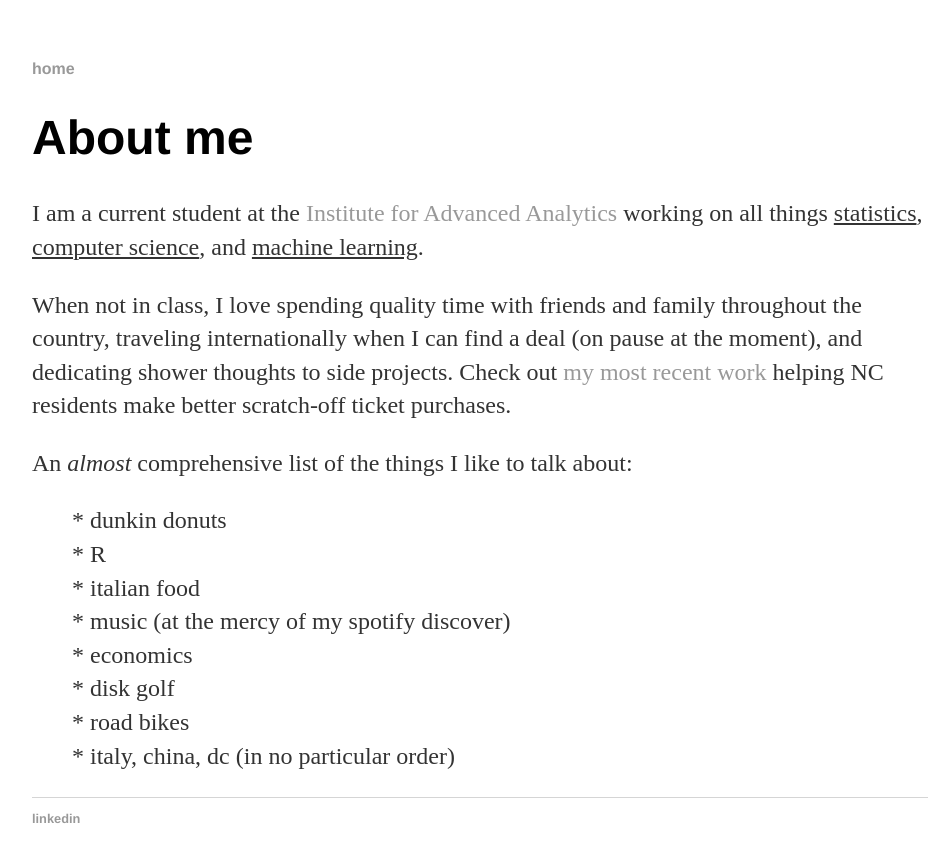
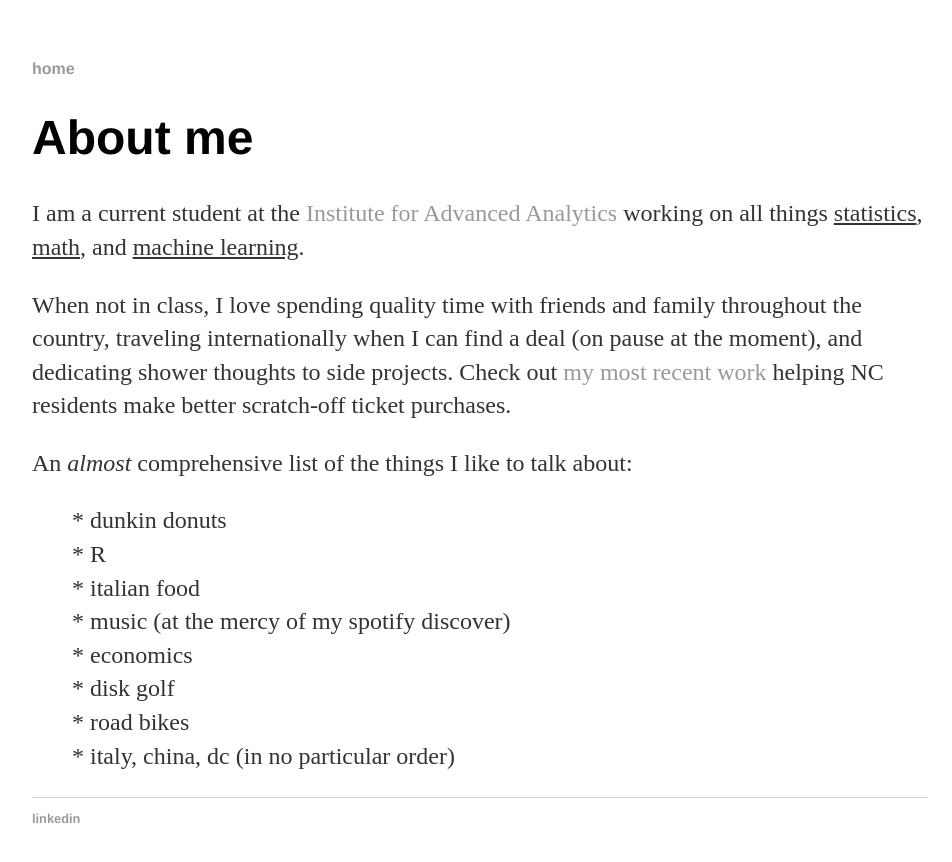
Before and after one commit to kevcraig/kevcriag.github.io, a Jekyll site: the page built from about/index.html, in a window 1280 px wide. Shown: the top 862 px of the page, without its empty margins (160-1112 px from the left). Built offline with Jekyll 4.4.1, drawn with Linux system fonts in a browser that asks for light colours.

Commit message:
Update index.html

```diff
--- a/about/index.html
+++ b/about/index.html
@@ -5,7 +5,7 @@
 
 <div class="blurb">
 	<h1>About me</h1>
-	<p>I am a current student at the <a href = "https://analytics.ncsu.edu/" target = "_blank"> Institute for Advanced Analytics </a> working on all things <u>statistics</u>, <u>computer science</u>, and <u>machine learning</u>.  </p>
+	<p>I am a current student at the <a href = "https://analytics.ncsu.edu/" target = "_blank"> Institute for Advanced Analytics </a> working on all things <u>statistics</u>, <u>math</u>, and <u>machine learning</u>.  </p>
 	<p>When not in class, I love spending quality time with friends and family throughout the country, traveling internationally when I can find a deal (on pause at the moment), and dedicating shower thoughts to side projects. Check out <a href = "/ScratcherStatsNC" target = "_blank"> my most recent work </a> helping NC residents make better scratch-off ticket purchases.</p>
 	<p> An <em>almost</em> comprehensive list of the things I like to talk about: </p>
 	<p style="margin-left: 40px"> * dunkin donuts <br>
```
